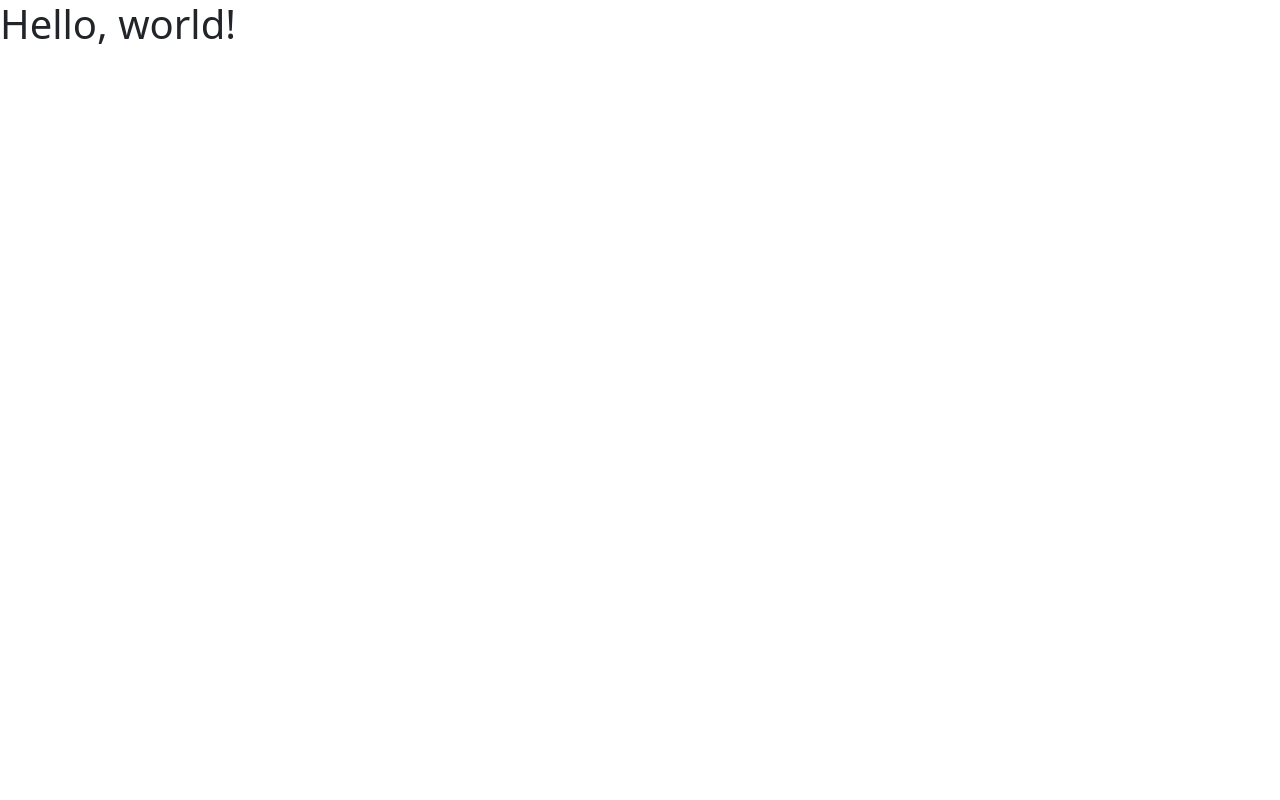
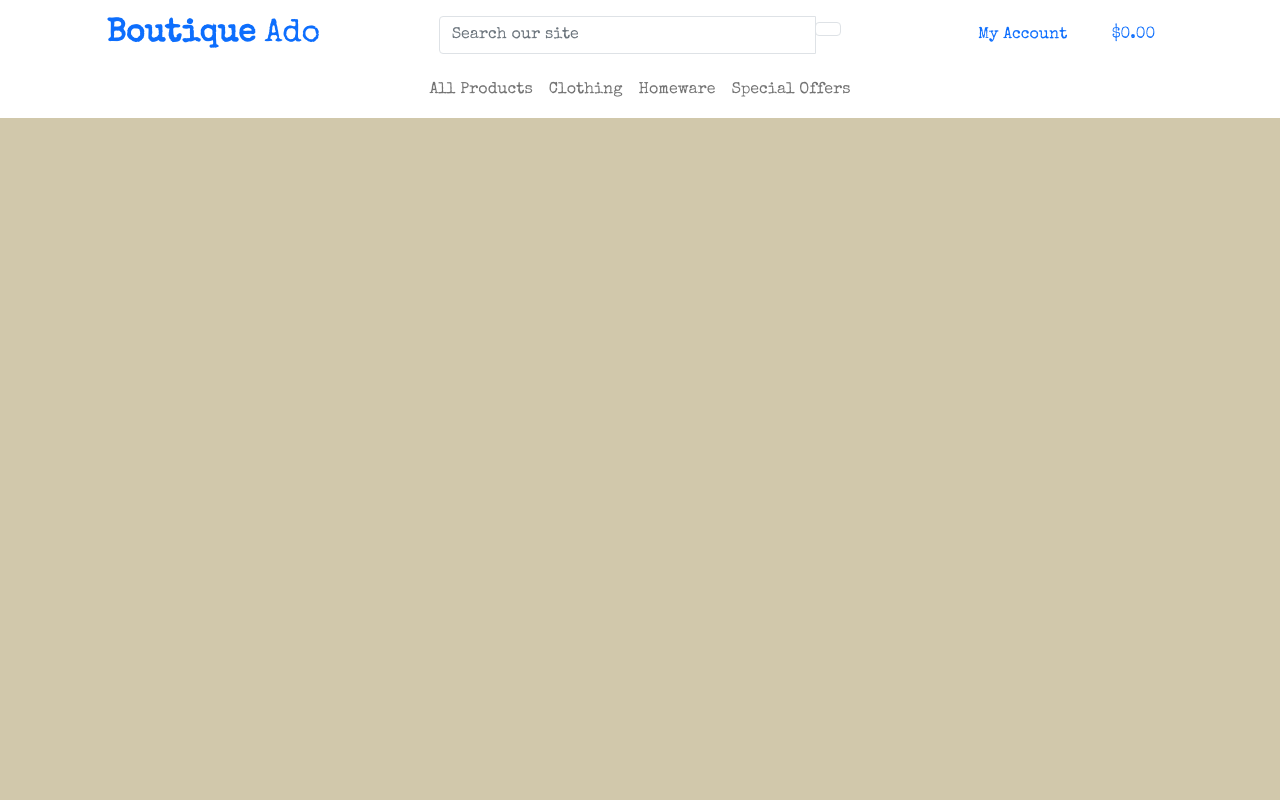
Before and after one commit to Bealby/jack_fairfield_2.0, a Django app: page / in a window 1280 px wide. Before the commit the page is almost empty. Run offline with Django 3.2, Linux system fonts and the light colour scheme.

Commit message:
Add header and nav pages

```diff
--- a/home/templates/home/index.html
+++ b/home/templates/home/index.html
@@ -2,4 +2,6 @@
 {% load static %}
 
 {% block content %}
+
+
 {% endblock %}
--- a/jack_fairfield/urls.py
+++ b/jack_fairfield/urls.py
@@ -15,9 +15,11 @@ Including another URLconf
 """
 from django.contrib import admin
 from django.urls import path, include
+from django.conf import settings
+from django.conf.urls.static import static
 
 urlpatterns = [
     path('admin/', admin.site.urls),
     path('accounts/', include('allauth.urls')),
     path('', include('home.urls')),
-]
+] + static(settings.MEDIA_URL, document_root=settings.MEDIA_ROOT)
--- /dev/null
+++ b/static/css/base.css
@@ -0,0 +1,11 @@
+@import url('https://fonts.googleapis.com/css2?family=Special+Elite&display=swap');
+
+html {
+    height: 100%;
+}
+
+body {
+    background: rgb(209, 200, 171, 1);
+    font-family: 'Special Elite', cursive;
+    height: calc(100vh - 4.625rem);
+}
--- a/templates/base.html
+++ b/templates/base.html
@@ -1,3 +1,5 @@
+{% load static %}
+
 <!doctype html>
 <html lang="en">
 
@@ -16,6 +18,11 @@
     <!-- Bootstrap CSS -->
     <link href="https://cdn.jsdelivr.net/npm/bootstrap@5.0.2/dist/css/bootstrap.min.css" rel="stylesheet"
         integrity="sha384-EVSTQN3/azprG1Anm3QDgpJLIm9Nao0Yz1ztcQTwFspd3yD65VohhpuuCOmLASjC" crossorigin="anonymous">
+
+    <!-- Static CSS -->
+    <link rel="stylesheet" href="{% static 'css/base.css' %}" />
+    <link rel="preconnect" href="https://fonts.googleapis.com">
+
     {% endblock %}
 
     {% block extra_css %}
@@ -34,7 +41,9 @@
 </head>
 
 <body>
-    <h1>Hello, world!</h1>
+    <!---Navbar-->
+
+    {% include 'includes/header.html' %}
 
     {% if messages %}
     {% endif %}
--- /dev/null
+++ b/templates/includes/header.html
@@ -0,0 +1,75 @@
+{% load static %}
+
+<header class="container-fluid sticky-top">
+    <div id="topnav" class="row bg-white pt-lg-2 d-none d-lg-flex">
+        <div class="col-12 col-lg-4 my-auto py-1 py-lg-0 text-center text-lg-left">
+            <a href="{% url 'home' %}" class="nav-link main-logo-link">
+                <h2 class="my-0"><strong>Boutique</strong> Ado</h2>
+            </a>
+        </div>
+        <div class="col-12 col-lg-4 my-auto py-3 py-lg-2">
+            <form method="GET" action="">
+                <div class="input-group w-100">
+                    <input class="form-control border border-black rounded-5" type="text" name="q"
+                        placeholder="Search our site">
+                    <div class="input-group-append">
+                        <button class="form-control btn btn-black border border-black rounded-5" type="submit">
+                            <span class="icon">
+                                <i class="fas fa-search"></i>
+                            </span>
+                        </button>
+                    </div>
+                </div>
+            </form>
+        </div>
+        <div class="col-12 col-lg-4 my-auto py-1 py-lg-0">
+            <ul class="list-inline list-unstyled text-center text-lg-right my-0">
+                <li class="list-inline-item dropdown">
+                    <a class="text-black nav-link" href="#" id="user-options" data-toggle="dropdown"
+                        aria-haspopup="true" aria-expanded="false">
+                        <div class="text-center">
+                            <div><i class="fas fa-user fa-lg"></i></div>
+                            <p class="my-0">My Account</p>
+                        </div>
+                    </a>
+                    <div class="dropdown-menu border-0" aria-labelledby="user-options">
+                        {% if request.user.is_authenticated %}
+                        {% if request.user.is_superuser %}
+                        <a href="" class="dropdown-item">Product Management</a>
+                        {% endif %}
+                        <a href="" class="dropdown-item">My Profile</a>
+                        <a href="" class="dropdown-item">Logout</a>
+                        {% else %}
+                        <a href="" class=" dropdown-item">Register</a>
+                        <a href="" class="dropdown-item">Login</a>
+                        {% endif %}
+                    </div>
+                </li>
+                <li class="list-inline-item">
+                    <a class="{% if grand_total %}text-info font-weight-bold{% else %}text-black{% endif %} nav-link"
+                        href="">
+                        <div class="text-center">
+                            <div><i class="fas fa-shopping-bag fa-lg"></i></div>
+                            <p class="my-0">
+                                {% if grand_total %}
+                                ${{ grand_total|floatformat:2 }}
+                                {% else %}
+                                $0.00
+                                {% endif %}
+                            </p>
+                        </div>
+                    </a>
+                </li>
+            </ul>
+        </div>
+    </div>
+    <div class="row bg-white">
+        <nav class="navbar navbar-expand-lg navbar-light w-100">
+            <button class="navbar-toggler" type="button" data-toggle="collapse" data-target="#main-nav"
+                aria-controls="main-nav" aria-expanded="false" aria-label="Toggle navigation">
+                <span class="navbar-toggler-icon"></span>
+            </button>
+            {% include 'includes/main-nav.html' %}
+        </nav>
+    </div>
+</header>
--- /dev/null
+++ b/templates/includes/main-nav.html
@@ -0,0 +1,64 @@
+{% load static %}
+
+<div class="collapse navbar-collapse" id="main-nav">
+    <ul class="navbar-nav w-auto mx-auto">
+        <li class="nav-item d-block d-md-none">
+            <a class="logo-font font-weight-bold nav-link text-black mr-5" href="{% url 'home' %}" id="home-link">
+                Home
+            </a>
+        </li>
+        <li class="nav-item dropdown">
+            <a class="logo-font font-weight-bold nav-link text-black mr-5" href="#" id="all-products-link"
+                data-toggle="dropdown" aria-haspopup="true" aria-expanded="false">
+                All Products
+            </a>
+            <div class="dropdown-menu border-0" aria-labelledby="all-products-link">
+                <a href="" class="dropdown-item">By Price</a>
+                <a href="" class="dropdown-item ">By Rating</a>
+                <a href="" class="dropdown-item ">By Category</a>
+                <a href="" class="dropdown-item">All Products</a>
+            </div>
+        </li>
+
+        <li class="nav-item dropdown">
+            <a class="logo-font font-weight-bold nav-link text-black mr-5" href="#" id="clothing-link"
+                data-toggle="dropdown" aria-haspopup="true" aria-expanded="false">
+                Clothing
+            </a>
+            <div class="dropdown-menu border-0" aria-labelledby="clothing-link">
+                <a href="" class="dropdown-item">Activewear &amp;
+                    Essentials</a>
+                <a href="" class="dropdown-item">Jeans</a>
+                <a href="" class="dropdown-item">Shirts</a>
+                <a href="" class="dropdown-item">All
+                    Clothing</a>
+            </div>
+        </li>
+
+        <li class="nav-item dropdown">
+            <a class="logo-font font-weight-bold nav-link text-black mr-5" href="#" id="homeware-link"
+                data-toggle="dropdown" aria-haspopup="true" aria-expanded="false">
+                Homeware
+            </a>
+            <div class="dropdown-menu border-0" aria-labelledby="homeware-link">
+                <a href="" class="dropdown-item">Bed &amp; Bath</a>
+                <a href="" class="dropdown-item">Kitchen &amp; Dining</a>
+                <a href="" class="dropdown-item">All Homeware</a>
+            </div>
+        </li>
+
+        <li class="nav-item dropdown">
+            <a class="logo-font font-weight-bold nav-link text-black" href="#" id="specials-link" data-toggle="dropdown"
+                aria-haspopup="true" aria-expanded="false">
+                Special Offers
+            </a>
+            <div class="dropdown-menu border-0" aria-labelledby="specials-link">
+                <a href="" class="dropdown-item">New Arrivals</a>
+                <a href="" class="dropdown-item">Deals</a>
+                <a href="" class="dropdown-item">Clearance</a>
+                <a href="" class="dropdown-item">All
+                    Specials</a>
+            </div>
+        </li>
+    </ul>
+</div>
```
Also changed, not shown: jack_fairfield/settings.py (+4 -4 lines), README.md (deleted).
